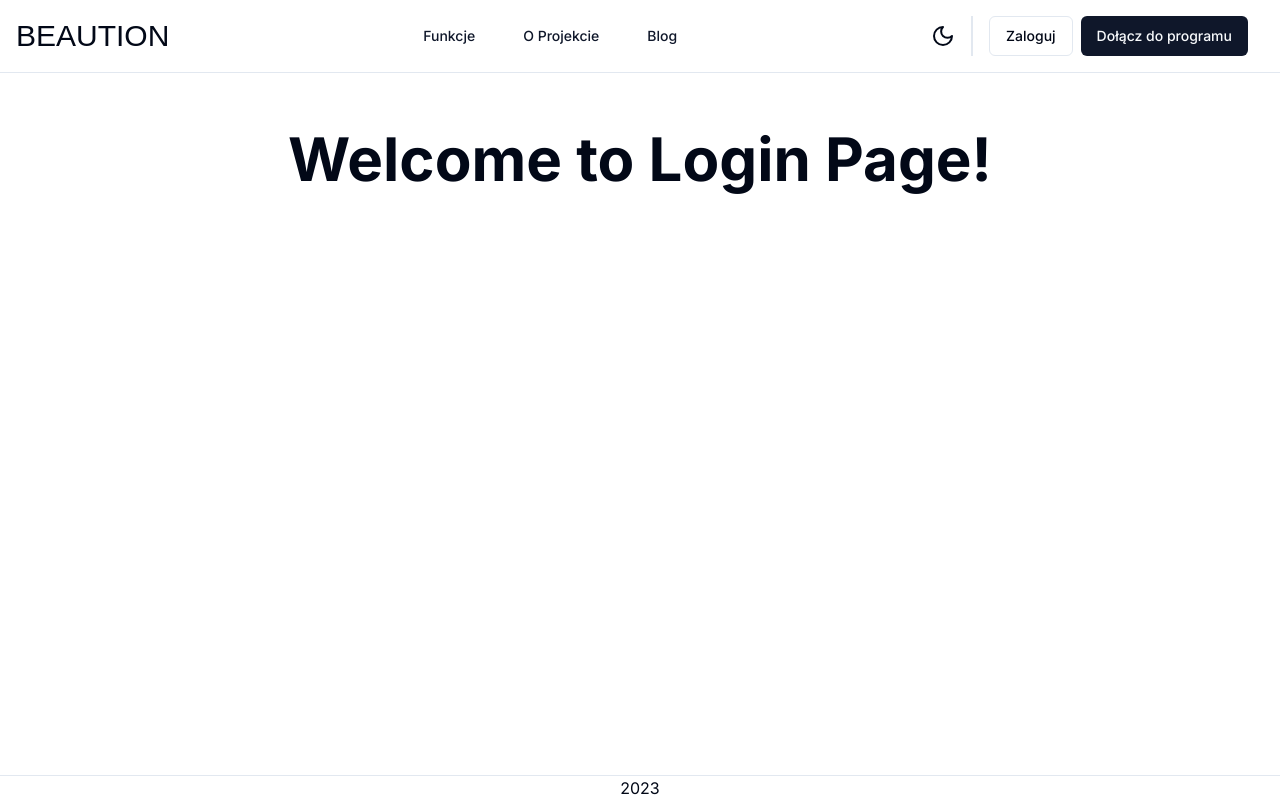
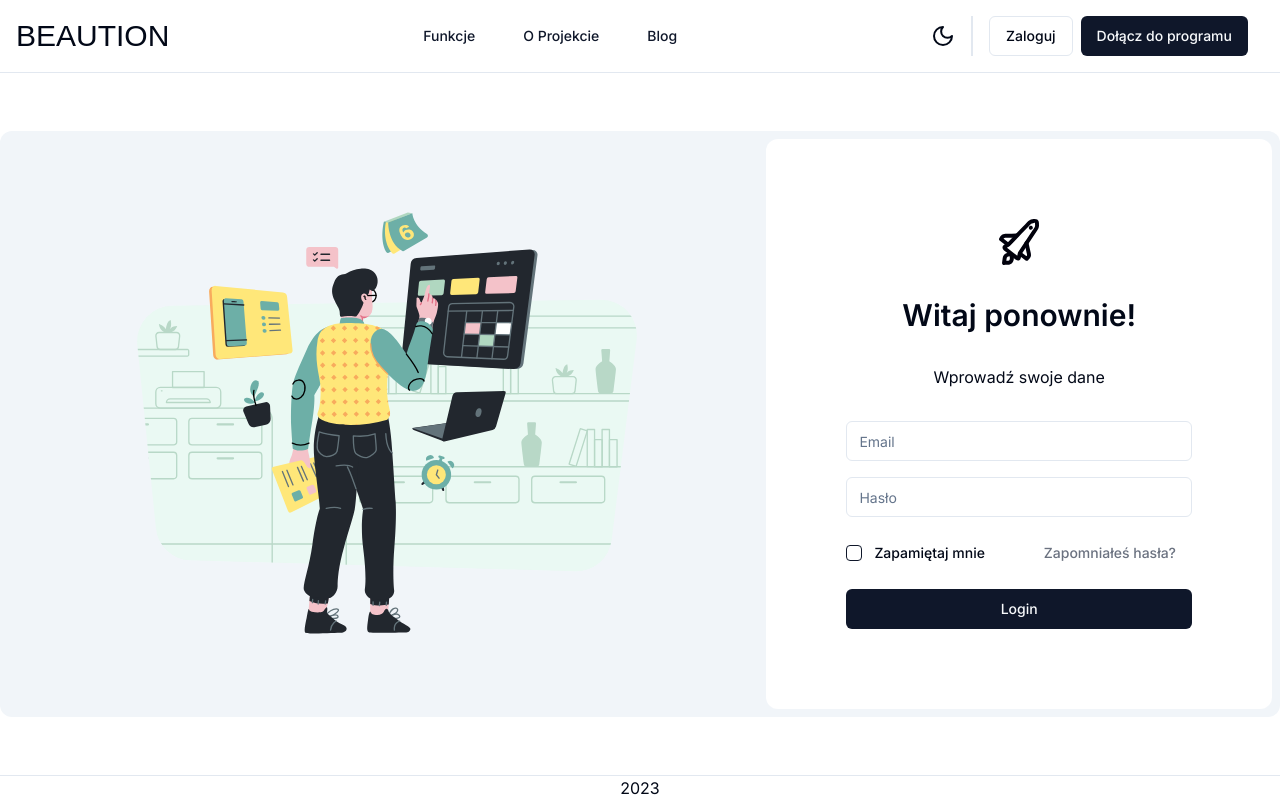
Before and after one commit to PawelNackiewicz/beaution-web, a Next.js app: page /login in a window 1280 px wide. Built offline with nearby package versions, Linux system fonts and the light colour scheme; a web font is replaced by a local one.

Commit message:
add login form

```diff
--- /dev/null
+++ b/src/app/login/components/LoginForm.tsx
@@ -0,0 +1,118 @@
+"use client";
+import { zodResolver } from "@hookform/resolvers/zod";
+import { useForm } from "react-hook-form";
+import { useState } from "react";
+import * as z from "zod";
+import { Button, Input, Checkbox } from "@/components/atoms";
+import {
+    Form,
+    FormControl,
+    FormField,
+    FormItem,
+    FormLabel,
+    FormMessage,
+    useToast
+} from "@/components/organisms";
+import { PageLoadSpinner } from "@/components/molecules";
+
+const required_error = "Pole jest wymagane";
+
+const FormSchema = z.object({
+    email: z
+        .string({
+            required_error,
+        })
+        .email({
+            message: "Niepoprawny adres email",
+        }),
+    password: z.string({
+        required_error,
+    }),
+    rememberMe: z.boolean().optional(),
+});
+
+export function LoginForm() {
+    const { toast } = useToast();
+    const form = useForm<z.infer<typeof FormSchema>>({
+        resolver: zodResolver(FormSchema),
+        defaultValues: {
+            email: "",
+            password: "",
+            rememberMe: false,
+        },
+    });
+
+    async function onSubmit(data: z.infer<typeof FormSchema>) {
+        setIsLoading(true);
+
+        try {
+            toast({
+                variant: "default",
+                title: "Logged in",
+            });
+        } catch (e) {
+            toast({
+                variant: "destructive",
+                title: "Failed to log in check your data.",
+            });
+        } finally {
+            setIsLoading(false);
+            return;
+        }
+    }
+
+    const [isLoading, setIsLoading] = useState(false);
+
+    if (isLoading) return <PageLoadSpinner />;
+
+    return (
+        <Form {...form}>
+            <form onSubmit={form.handleSubmit(onSubmit)} className="flex w-full flex-col gap-4">
+                <FormField
+                    control={form.control}
+                    name="email"
+                    render={({ field }) => (
+                        <FormItem>
+                            <FormControl>
+                                <Input placeholder="Email" {...field} />
+                            </FormControl>
+                            <FormMessage />
+                        </FormItem>
+                    )}
+                />
+                <FormField
+                    control={form.control}
+                    name="password"
+                    render={({ field }) => (
+                        <FormItem>
+                            <FormControl>
+                                <Input placeholder="Hasło" {...field} type="password" />
+                            </FormControl>
+                            <FormMessage />
+                        </FormItem>
+                    )}
+                />
+                <div className="flex w-full items-center justify-between">
+                    <FormField
+                        control={form.control}
+                        name="rememberMe"
+                        render={({ field }) => (
+                            <FormItem className="flex flex-row items-center space-x-3 space-y-0">
+                                <FormControl>
+                                    <Checkbox checked={field.value} onCheckedChange={field.onChange} />
+                                </FormControl>
+                                <FormLabel>Zapamiętaj mnie</FormLabel>
+                            </FormItem>
+                        )}
+                    />
+                    <Button type="button" variant="link" >
+                        <p className="text-gray-500 hover:text-black">
+                            Zapomniałeś hasła?
+                        </p>
+                    </Button>
+                </div>
+                <Button type="submit">Login</Button>
+            </form>
+        </Form>
+    );
+}
--- a/src/app/login/page.tsx
+++ b/src/app/login/page.tsx
@@ -1,7 +1,18 @@
+import { LoginForm } from "./components/LoginForm";
+import Image from "next/image";
+
 export default function LoginPage() {
     return (
-        <div className="h-full w-full py-4">
-            <h1 className="text-6xl font-bold mt-10">Welcome to Login Page!</h1>
+        <div className="h-full w-full py-4 flex items-center max-w-7xl">
+            <div className=" grid grid-cols-5 bg-slate-100 p-2 rounded-xl">
+                <Image src="/login.svg" alt="logo" width={800} height={800} className="col-span-3" />
+                <div className="bg-white col-span-2 rounded-xl p-20 flex flex-col gap-8 justify-center items-center">
+                    <Image src="/rocket.svg" alt="rocket" width={40} height={40} />
+                    <p className="font-semibold text-3xl">Witaj ponownie!</p>
+                    <p className="">Wprowadź swoje dane</p>
+                    <LoginForm />
+                </div>
+            </div>
         </div>
     )
 }
--- a/src/components/atoms/button/Button.tsx
+++ b/src/components/atoms/button/Button.tsx
@@ -35,7 +35,7 @@ const buttonVariants = cva(
 
 export interface ButtonProps
   extends React.ButtonHTMLAttributes<HTMLButtonElement>,
-    VariantProps<typeof buttonVariants> {
+  VariantProps<typeof buttonVariants> {
   asChild?: boolean
 }
 
```
Also changed, not shown: public/login.svg (added), public/rocket.svg (added).
